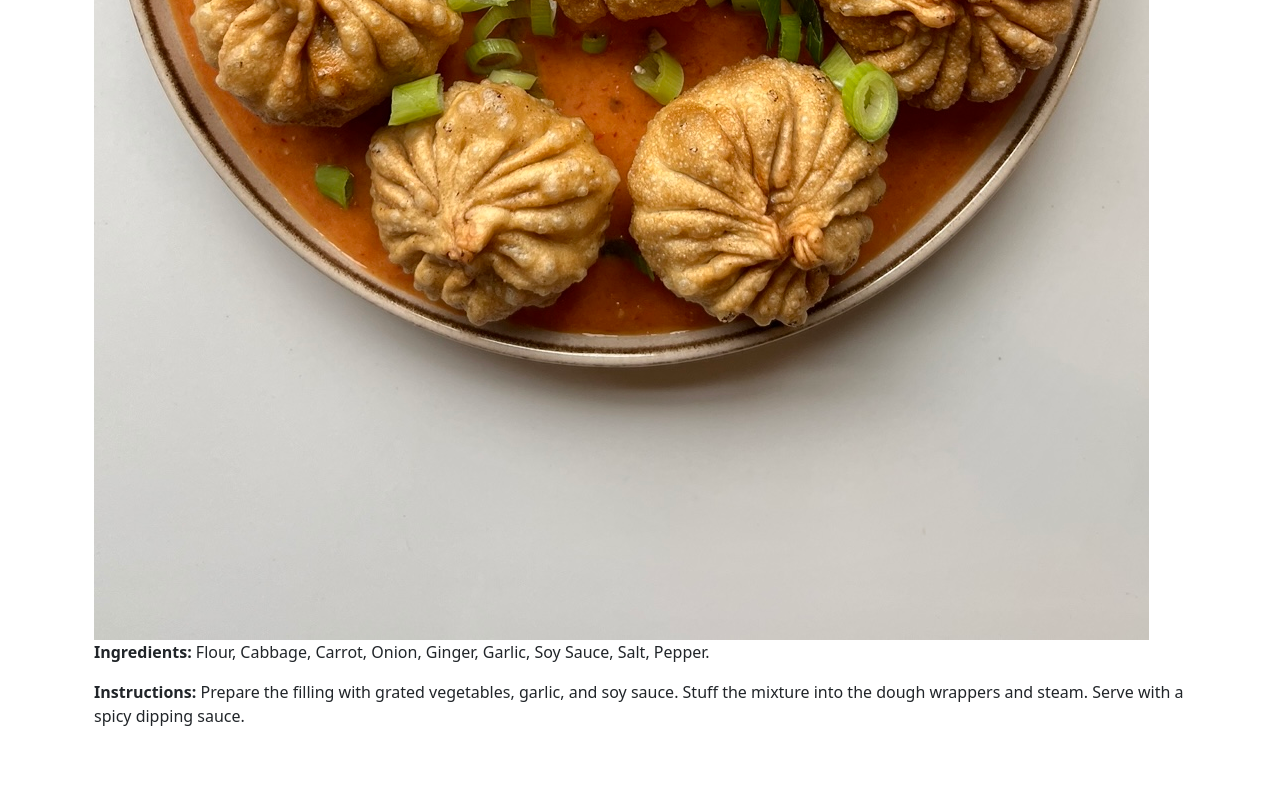
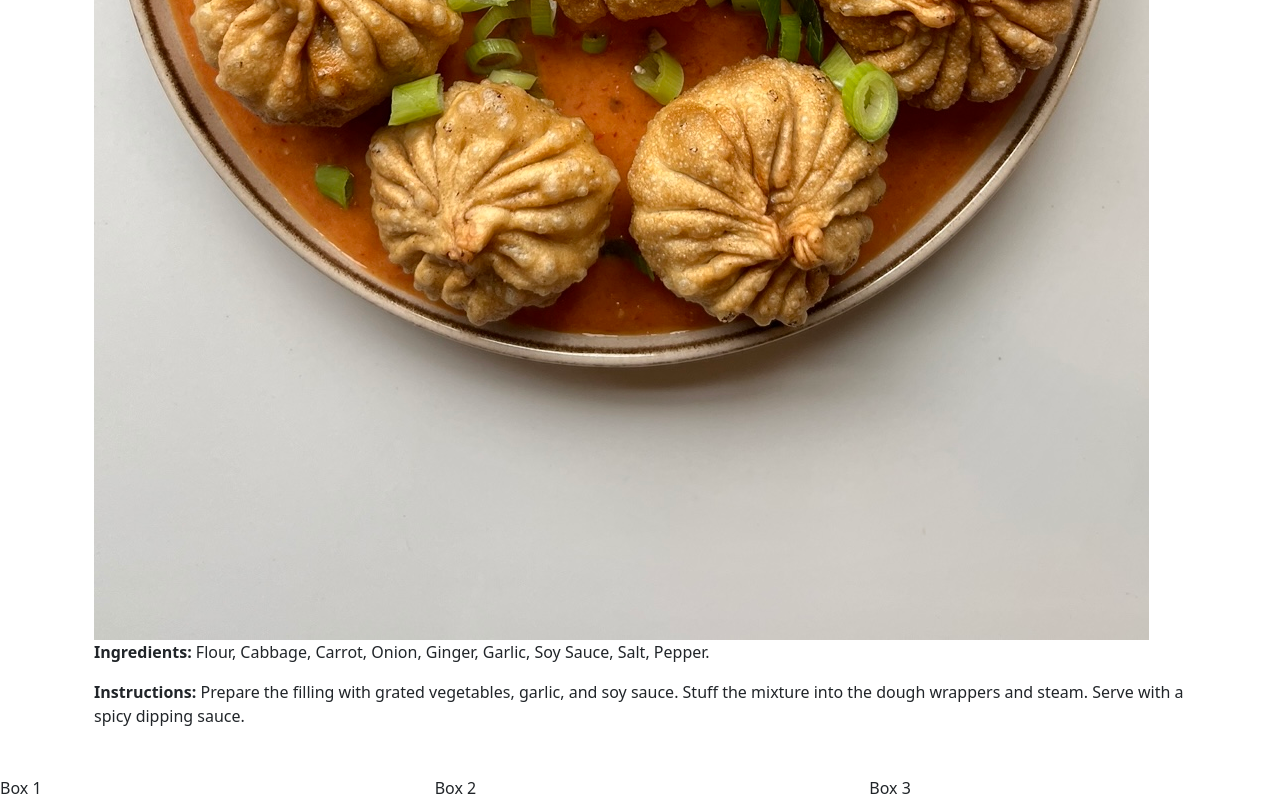
Before and after one commit to Eshhaa11/Bootstrap, a plain HTML site: page index.html in a window 1280 px wide. Shown: the part 1809-2609 px from the top of the page. Before the commit the page ends 2553 px from the top, so only its background shows below. Drawn offline with nearby package versions, Linux system fonts and the light colour scheme.

Commit message:
add bootstrap grid

```diff
--- a/index.html
+++ b/index.html
@@ -33,13 +33,18 @@
     </div>
 
 
-
-
-
-
-
-
-
+    <div class="row mt-5">
+        <div class="col-12 col-md-6 col-lg-4">
+            <div class="box">Box 1</div>
+        </div>
+        <div class="col-12 col-md-6 col-lg-4">
+            <div class="box">Box 2</div>
+        </div>
+        <div class="col-12 col-md-6 col-lg-4">
+            <div class="box">Box 3</div>
+        </div>
+    </div>
+</div>
 
 
     <script src="https://cdn.jsdelivr.net/npm/bootstrap@5.3.3/dist/js/bootstrap.bundle.min.js" integrity="sha384-YvpcrYf0tY3lHB60NNkmXc5s9fDVZLESaAA55NDzOxhy9GkcIdslK1eN7N6jIeHz" crossorigin="anonymous"></script>
```
